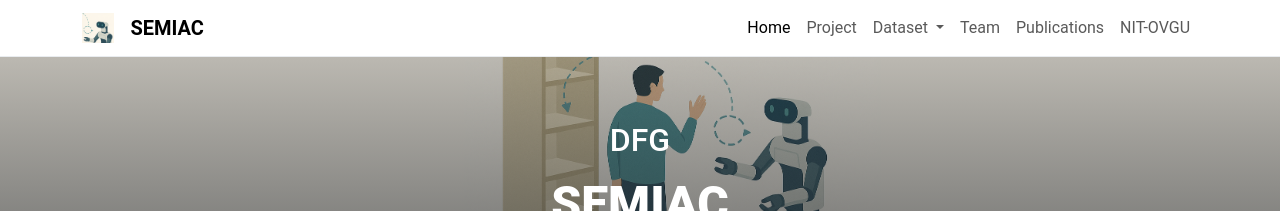
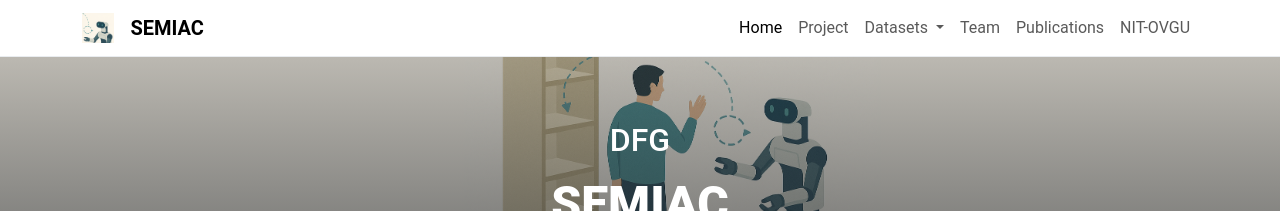
Before and after one commit to ovgu-nit/semiac, a Jekyll site: the page built from pages/home.md, in a window 1280 px wide and 900 px high. Shown: the top 211 px of the window. Built offline with Jekyll 4.4.1, drawn with Linux system fonts in a browser that asks for light colours.

Commit message:
Rename 'Dataset' to 'Datasets' in navigation

```diff
--- a/_data/navigation.yml
+++ b/_data/navigation.yml
@@ -4,9 +4,9 @@
   href: /
 - text: Project
   href: /project/
-- text: Dataset
+- text: Datasets
   menu:
-  - text: SEMIAC 1
+  - text: SEMIAC
     href: /datasets/SEMIAC/
   - text: ODE-3D
     href: /datasets/ODE-3D/
```
